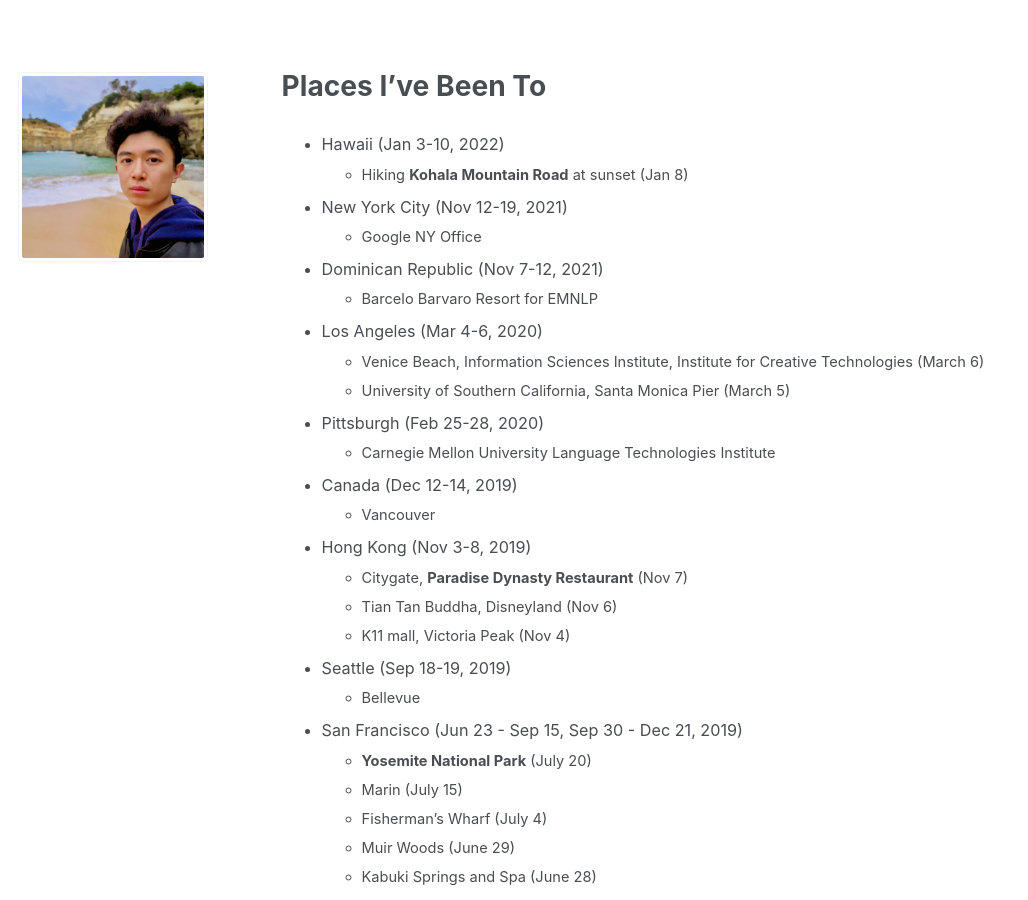
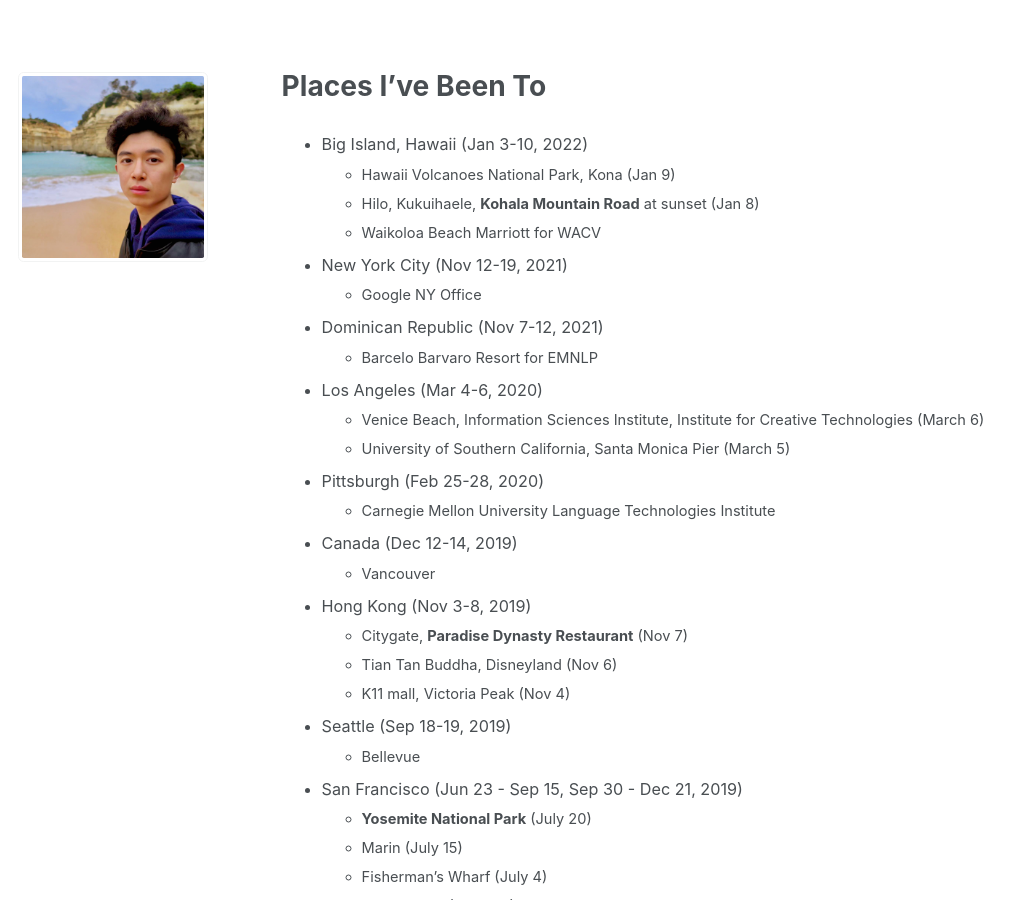
Before and after one commit to jasonwei20/jasonwei20.github.io, a Jekyll site: the page built from _pages/places_ive_been.md, in a window 1280 px wide and 900 px high. Shown: the whole window, without its empty margins (0-1028 px from the left). Built offline with Jekyll 4.4.1, drawn with Linux system fonts in a browser that asks for light colours.

Commit message:
Update places_ive_been.md

```diff
--- a/_pages/places_ive_been.md
+++ b/_pages/places_ive_been.md
@@ -7,8 +7,10 @@
 {% include base_path %}
 
 
-*   Hawaii (Jan 3-10, 2022)
-    *   Hiking **Kohala Mountain Road** at sunset (Jan 8)
+*   Big Island, Hawaii (Jan 3-10, 2022)
+    *   Hawaii Volcanoes National Park, Kona (Jan 9)
+    *   Hilo, Kukuihaele, **Kohala Mountain Road** at sunset (Jan 8)
+    *   Waikoloa Beach Marriott for WACV
 *   New York City (Nov 12-19, 2021)
     *   Google NY Office
 *   Dominican Republic (Nov 7-12, 2021)
```
